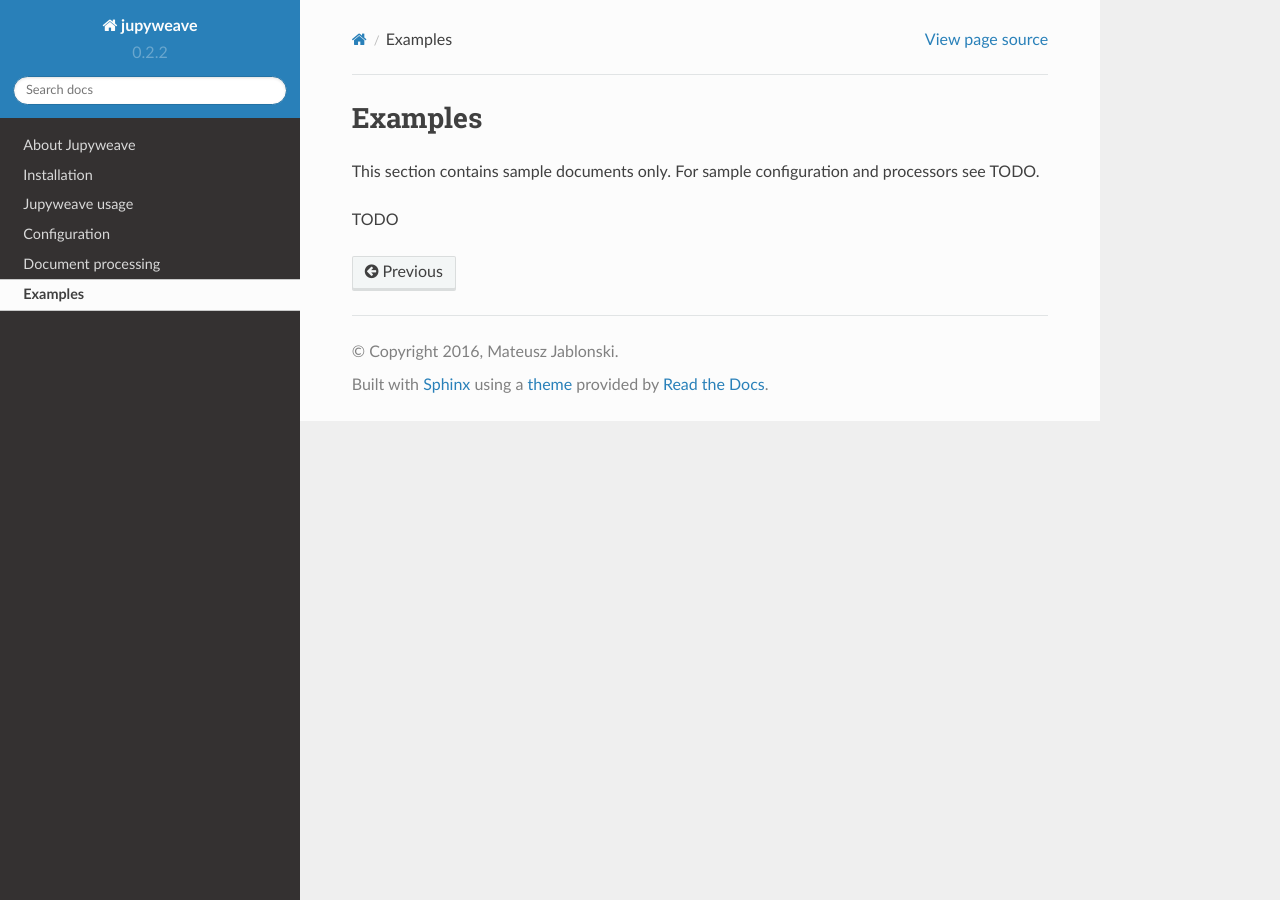
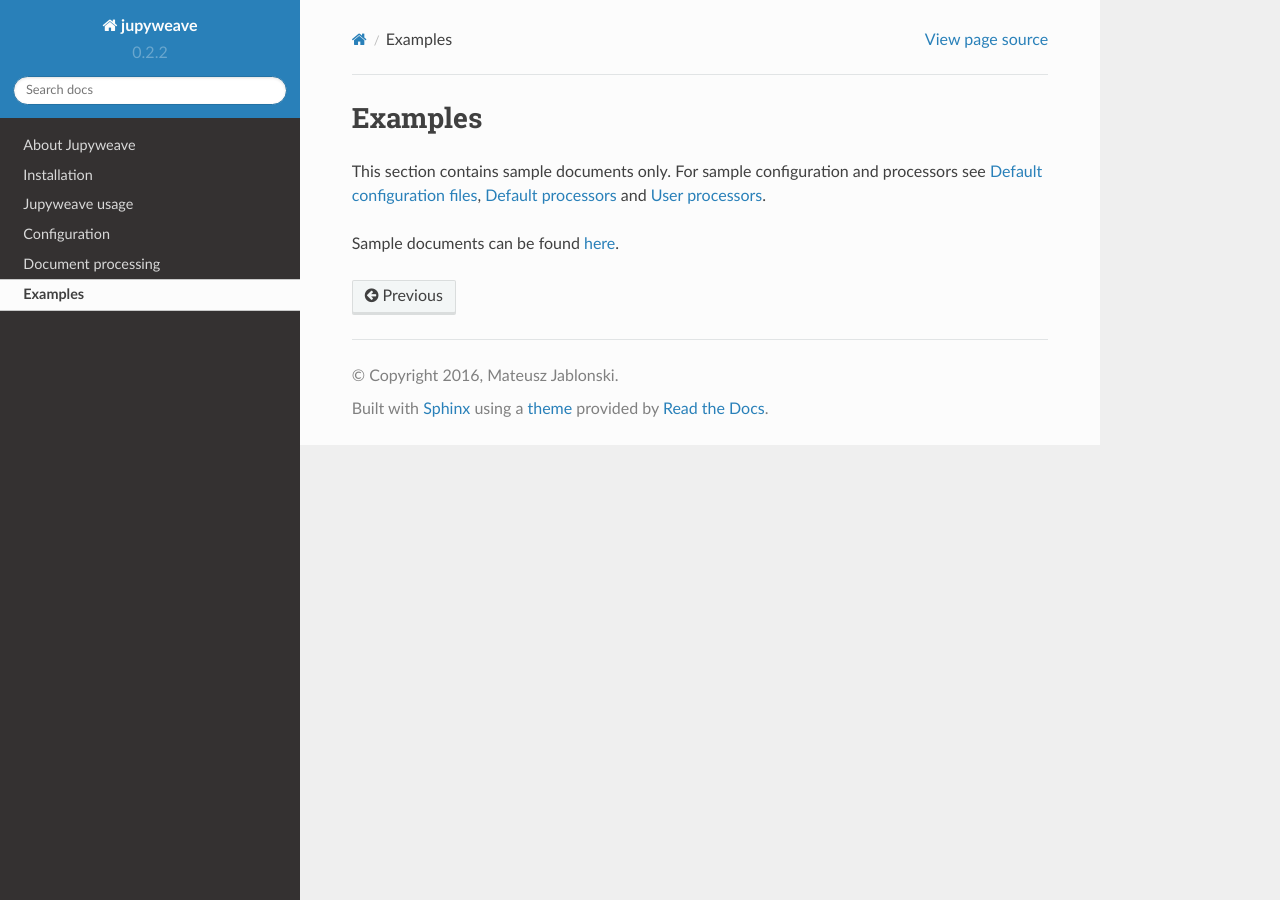
Before and after one commit to jablonskim/jupyweave, a Sphinx documentation site: the page built from docs/source/examples.rst, in a window 1280 px wide. Built offline with Sphinx 7.4.7 and the Read the Docs theme 2.0.0, drawn with Linux system fonts in a browser that asks for light colours.

Commit message:
Examples docs

```diff
--- a/docs/source/examples.rst
+++ b/docs/source/examples.rst
@@ -1,6 +1,7 @@
 Examples
 ========
 
-This section contains sample documents only. For sample configuration and processors see TODO.
+This section contains sample documents only. For sample configuration and processors see :ref:`def-config-files`,
+:ref:`default-processors` and :ref:`user-processors`.
 
-TODO
+Sample documents can be found `here <https://github.com/jablonskim/jupyweave/tree/master/examples>`_.
```
